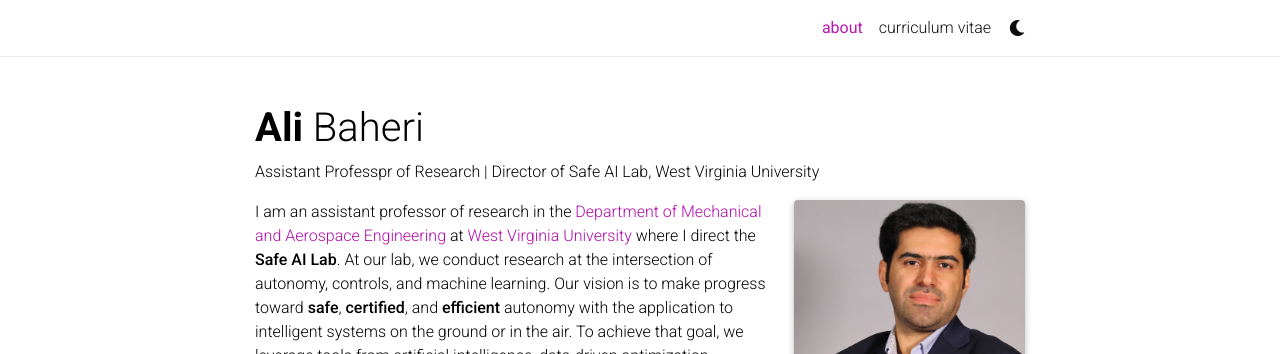
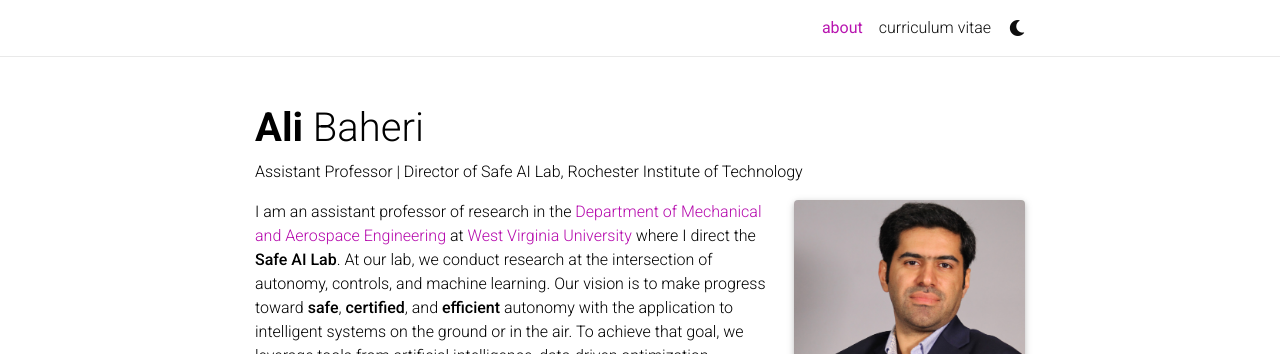
Before and after one commit to AliBaheri/alibaheri, a Jekyll site: the page built from _pages/about.md, in a window 1280 px wide and 900 px high. Shown: the top 354 px of the window. Built offline with Jekyll 4.4.1, drawn with Linux system fonts in a browser that asks for light colours; nearby versions of some CDN libraries; comment, search, counter and statistics services are not loaded; a style sheet for code colours, icons or effects is not loaded.

Commit message:
Update about.md

```diff
--- a/_pages/about.md
+++ b/_pages/about.md
@@ -2,7 +2,7 @@
 layout: about
 title: about
 permalink: /
-description: Assistant Professpr of Research | Director of Safe AI Lab, West Virginia University
+description: Assistant Professor | Director of Safe AI Lab, Rochester Institute of Technology
 
 #Contacts. Moto. Etc.
 
```
